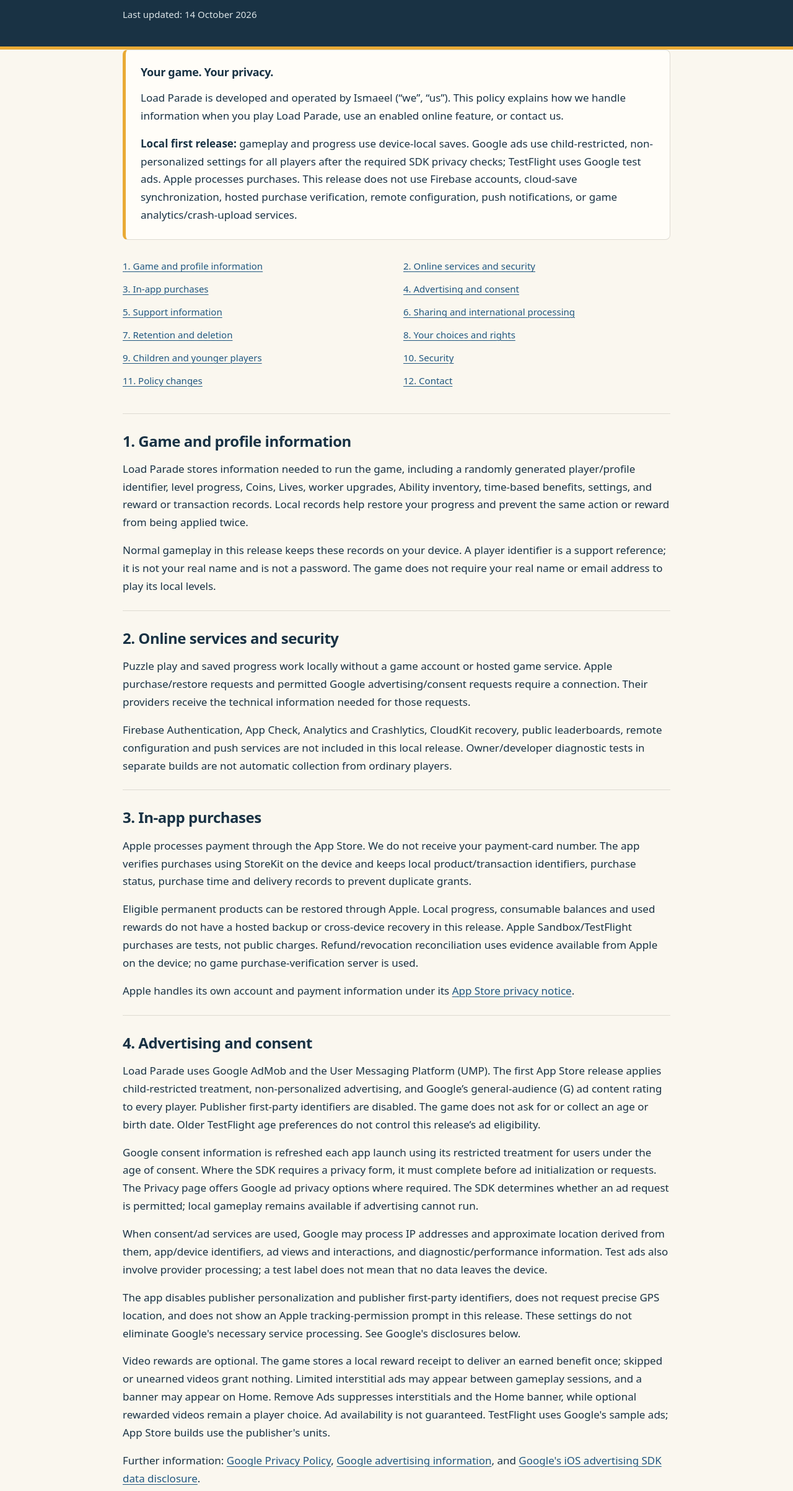
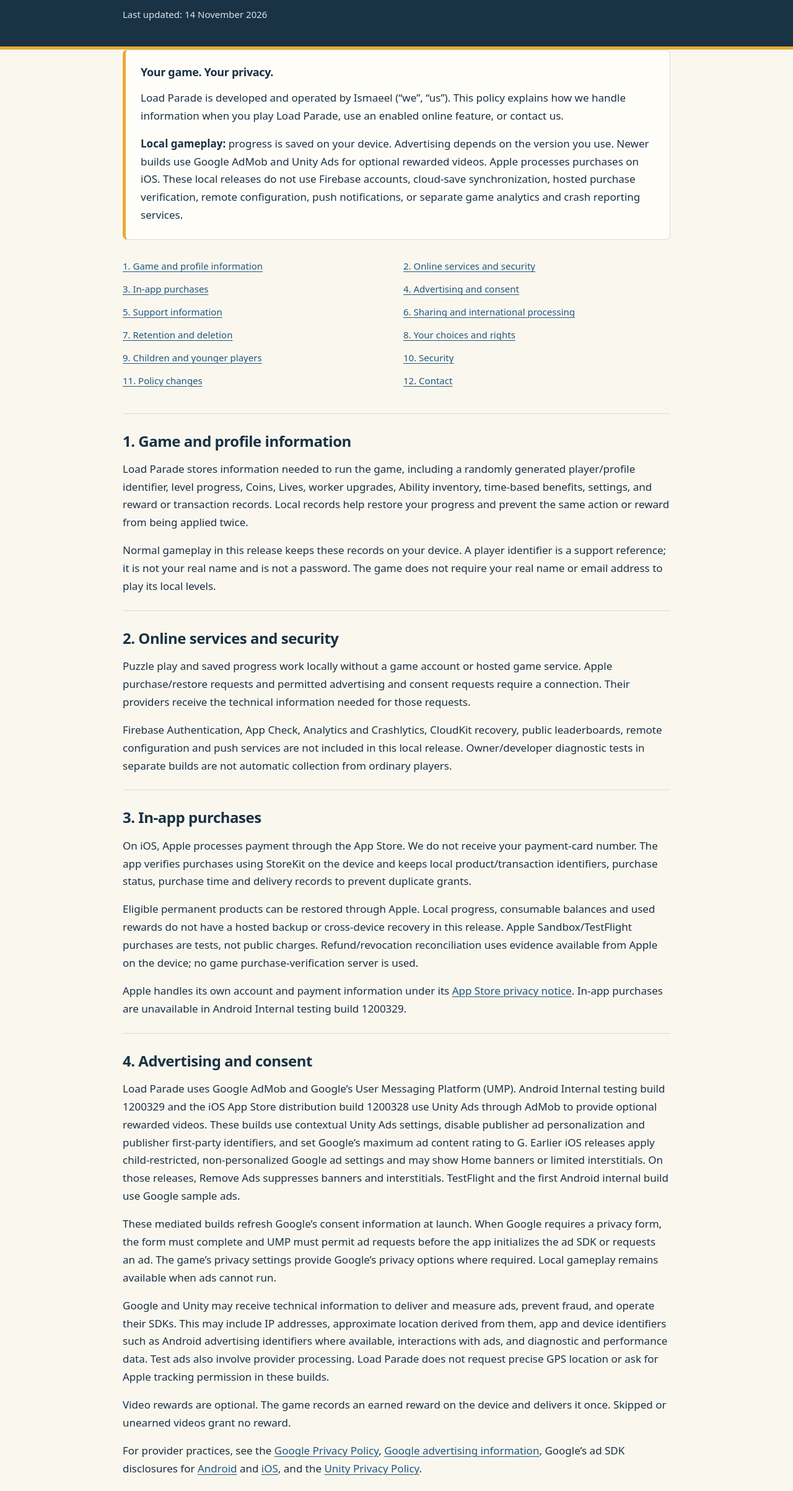
Before and after one commit to ismaeelka/ismaeelapps.com, a plain HTML site: page loadparade/privacypolicy/index.html in a window 1280 px wide. Shown: the part 151-2557 px from the top of the page at 62% size. Drawn offline with Linux system fonts and the light colour scheme.

Commit message:
Disclose Load Parade Android rewarded advertising

```diff
--- a/loadparade/privacypolicy/index.html
+++ b/loadparade/privacypolicy/index.html
@@ -18,13 +18,13 @@
 <header class="masthead"><div class="wrap">
   <p class="brand">LOAD PARADE</p>
   <h1>Privacy Policy</h1>
-  <p class="date">Last updated: <time datetime="2026-10-14">14 October 2026</time></p>
+  <p class="date">Last updated: <time datetime="2026-11-14">14 November 2026</time></p>
 </div></header>
 <main id="policy" class="wrap">
   <div class="summary">
     <h2>Your game. Your privacy.</h2>
     <p>Load Parade is developed and operated by Ismaeel (“we”, “us”). This policy explains how we handle information when you play Load Parade, use an enabled online feature, or contact us.</p>
-    <p><strong>Local first release:</strong> gameplay and progress use device-local saves. Google ads use child-restricted, non-personalized settings for all players after the required SDK privacy checks; TestFlight uses Google test ads. Apple processes purchases. This release does not use Firebase accounts, cloud-save synchronization, hosted purchase verification, remote configuration, push notifications, or game analytics/crash-upload services.</p>
+    <p><strong>Local gameplay:</strong> progress is saved on your device. Advertising depends on the version you use. Newer builds use Google AdMob and Unity Ads for optional rewarded videos. Apple processes purchases on iOS. These local releases do not use Firebase accounts, cloud-save synchronization, hosted purchase verification, remote configuration, push notifications, or separate game analytics and crash reporting services.</p>
   </div>
   <nav aria-label="Policy contents"><ul>
     <li><a href="#game-data">1. Game and profile information</a></li>
@@ -47,23 +47,22 @@
   </section>
 
   <section id="online"><h2>2. Online services and security</h2>
-<p>Puzzle play and saved progress work locally without a game account or hosted game service. Apple purchase/restore requests and permitted Google advertising/consent requests require a connection. Their providers receive the technical information needed for those requests.</p>
+<p>Puzzle play and saved progress work locally without a game account or hosted game service. Apple purchase/restore requests and permitted advertising and consent requests require a connection. Their providers receive the technical information needed for those requests.</p>
 <p>Firebase Authentication, App Check, Analytics and Crashlytics, CloudKit recovery, public leaderboards, remote configuration and push services are not included in this local release. Owner/developer diagnostic tests in separate builds are not automatic collection from ordinary players.</p>
   </section>
 
   <section id="purchases"><h2>3. In-app purchases</h2>
-<p>Apple processes payment through the App Store. We do not receive your payment-card number. The app verifies purchases using StoreKit on the device and keeps local product/transaction identifiers, purchase status, purchase time and delivery records to prevent duplicate grants.</p>
+<p>On iOS, Apple processes payment through the App Store. We do not receive your payment-card number. The app verifies purchases using StoreKit on the device and keeps local product/transaction identifiers, purchase status, purchase time and delivery records to prevent duplicate grants.</p>
 <p>Eligible permanent products can be restored through Apple. Local progress, consumable balances and used rewards do not have a hosted backup or cross-device recovery in this release. Apple Sandbox/TestFlight purchases are tests, not public charges. Refund/revocation reconciliation uses evidence available from Apple on the device; no game purchase-verification server is used.</p>
-<p>Apple handles its own account and payment information under its <a href="https://www.apple.com/legal/privacy/data/en/appstore/">App Store privacy notice</a>.</p>
+<p>Apple handles its own account and payment information under its <a href="https://www.apple.com/legal/privacy/data/en/appstore/">App Store privacy notice</a>. In-app purchases are unavailable in Android Internal testing build 1200329.</p>
   </section>
 
   <section id="advertising"><h2>4. Advertising and consent</h2>
-<p>Load Parade uses Google AdMob and the User Messaging Platform (UMP). The first App Store release applies child-restricted treatment, non-personalized advertising, and Google’s general-audience (G) ad content rating to every player. Publisher first-party identifiers are disabled. The game does not ask for or collect an age or birth date. Older TestFlight age preferences do not control this release’s ad eligibility.</p>
-<p>Google consent information is refreshed each app launch using its restricted treatment for users under the age of consent. Where the SDK requires a privacy form, it must complete before ad initialization or requests. The Privacy page offers Google ad privacy options where required. The SDK determines whether an ad request is permitted; local gameplay remains available if advertising cannot run.</p>
-<p>When consent/ad services are used, Google may process IP addresses and approximate location derived from them, app/device identifiers, ad views and interactions, and diagnostic/performance information. Test ads also involve provider processing; a test label does not mean that no data leaves the device.</p>
-<p>The app disables publisher personalization and publisher first-party identifiers, does not request precise GPS location, and does not show an Apple tracking-permission prompt in this release. These settings do not eliminate Google's necessary service processing. See Google's disclosures below.</p>
-<p>Video rewards are optional. The game stores a local reward receipt to deliver an earned benefit once; skipped or unearned videos grant nothing. Limited interstitial ads may appear between gameplay sessions, and a banner may appear on Home. Remove Ads suppresses interstitials and the Home banner, while optional rewarded videos remain a player choice. Ad availability is not guaranteed. TestFlight uses Google's sample ads; App Store builds use the publisher's units.</p>
-<p>Further information: <a href="https://policies.google.com/privacy">Google Privacy Policy</a>, <a href="https://policies.google.com/technologies/ads">Google advertising information</a>, and <a href="https://developers.google.com/admob/ios/privacy/data-disclosure">Google's iOS advertising SDK data disclosure</a>.</p>
+<p>Load Parade uses Google AdMob and Google’s User Messaging Platform (UMP). Android Internal testing build 1200329 and the iOS App Store distribution build 1200328 use Unity Ads through AdMob to provide optional rewarded videos. These builds use contextual Unity Ads settings, disable publisher ad personalization and publisher first-party identifiers, and set Google’s maximum ad content rating to G. Earlier iOS releases apply child-restricted, non-personalized Google ad settings and may show Home banners or limited interstitials. On those releases, Remove Ads suppresses banners and interstitials. TestFlight and the first Android internal build use Google sample ads.</p>
+<p>These mediated builds refresh Google’s consent information at launch. When Google requires a privacy form, the form must complete and UMP must permit ad requests before the app initializes the ad SDK or requests an ad. The game’s privacy settings provide Google’s privacy options where required. Local gameplay remains available when ads cannot run.</p>
+<p>Google and Unity may receive technical information to deliver and measure ads, prevent fraud, and operate their SDKs. This may include IP addresses, approximate location derived from them, app and device identifiers such as Android advertising identifiers where available, interactions with ads, and diagnostic and performance data. Test ads also involve provider processing. Load Parade does not request precise GPS location or ask for Apple tracking permission in these builds.</p>
+<p>Video rewards are optional. The game records an earned reward on the device and delivers it once. Skipped or unearned videos grant no reward.</p>
+<p>For provider practices, see the <a href="https://policies.google.com/privacy">Google Privacy Policy</a>, <a href="https://policies.google.com/technologies/ads">Google advertising information</a>, Google’s ad SDK disclosures for <a href="https://developers.google.com/admob/android/privacy/play-data-disclosure">Android</a> and <a href="https://developers.google.com/admob/ios/privacy/data-disclosure">iOS</a>, and the <a href="https://unity.com/legal/privacy-policy">Unity Privacy Policy</a>.</p>
   </section>
 
   <section id="support"><h2>5. Support information</h2>
@@ -72,15 +71,15 @@
   </section>
 
   <section id="sharing"><h2>6. Sharing and international processing</h2>
-    <p>Information may be processed by Apple, Google/AdMob, and providers needed to deliver an enabled service or respond to support. We may disclose information where required by law or reasonably necessary to protect users, prevent fraud, or secure the service.</p>
+    <p>Information may be processed by Apple, Google/AdMob, Unity Ads, and providers needed to deliver an enabled service or respond to support. We may disclose information where required by law or reasonably necessary to protect users, prevent fraud, or secure the service.</p>
     <p>We do not sell your local game profile for money. Advertising-provider processing can fall within broader legal definitions of data sharing, depending on the feature, configuration, and jurisdiction; we do not treat this statement as an exemption from applicable privacy choices.</p>
-    <p>Service providers may process information in countries other than your own. Their applicable agreements and privacy notices describe their international-transfer safeguards. See <a href="https://www.apple.com/legal/privacy/">Apple’s privacy information</a> and <a href="https://policies.google.com/privacy">Google’s privacy information</a>.</p>
+    <p>Service providers may process information in countries other than your own. Their applicable agreements and privacy notices describe their international-transfer safeguards. See the privacy notices from <a href="https://www.apple.com/legal/privacy/">Apple</a>, <a href="https://policies.google.com/privacy">Google</a>, and <a href="https://unity.com/legal/privacy-policy">Unity</a>.</p>
   </section>
 
   <section id="retention"><h2>7. Retention and deletion</h2>
     <p>Local gameplay records normally remain while you retain the profile on your device. Removing the app may remove local saves, but it does not automatically erase provider records, Apple purchase history, protected credentials, or any separately held support information.</p>
     <p>We retain support and enabled online-service records only as needed for their stated purposes and applicable legal, security, or transaction obligations. A minimum transaction or abuse-prevention record may need to remain after other profile information is deleted, for example to prevent duplicate purchase delivery or process a refund. Providers may have separate retention periods.</p>
-    <p>You can request information or deletion using the contact below. We may ask for proportionate information to verify that the request relates to your profile, but will not ask you to email your password or recovery secret. A request is not a confirmation that deletion has completed. There is no hosted game account in this release. Local profile deletion is available in the game; it does not delete Apple purchase history, Google provider records or separately held support messages.</p>
+    <p>You can request information or deletion using the contact below. We may ask for proportionate information to verify that the request relates to your profile, but will not ask you to email your password or recovery secret. A request is not a confirmation that deletion has completed. There is no hosted game account in this release. Local profile deletion is available in the game; it does not delete Apple purchase history, Google or Unity provider records, or separately held support messages.</p>
   </section>
 
   <section id="choices"><h2>8. Your choices and rights</h2>
@@ -90,7 +89,7 @@
   </section>
 
   <section id="children"><h2>9. Children and younger players</h2>
-<p>Load Parade is a colorful puzzle game. All players receive the same child-restricted, non-personalized advertising treatment; the game does not infer that a player is an adult. This treatment is not an App Store age-rating declaration. No birth date, real name or email is required for local gameplay. Ad providers may still process the technical data described above to deliver permitted contextual ads.</p>
+<p>Load Parade is a colorful puzzle game. The game does not ask for a birth date or infer that a player is an adult. Local gameplay does not require a real name or email. The advertising settings for each release are described above. Ad providers may process the technical data described there to deliver permitted ads.</p>
 <p>Younger players should not send personal information through support without a parent or guardian's involvement. A parent or guardian who believes a child supplied personal information can contact us to request review and deletion where applicable.</p>
   </section>
 
@@ -108,6 +107,6 @@
     <p class="small">Include “Load Parade Privacy” in your subject and your public player identifier if relevant. Do not include passwords or private recovery credentials.</p>
   </section>
 </main>
-<footer><div class="wrap">Load Parade · Privacy Policy · Updated 13 October 2026</div></footer>
+<footer><div class="wrap">Load Parade · Privacy Policy · Updated 14 November 2026</div></footer>
 </body>
 </html>
```
